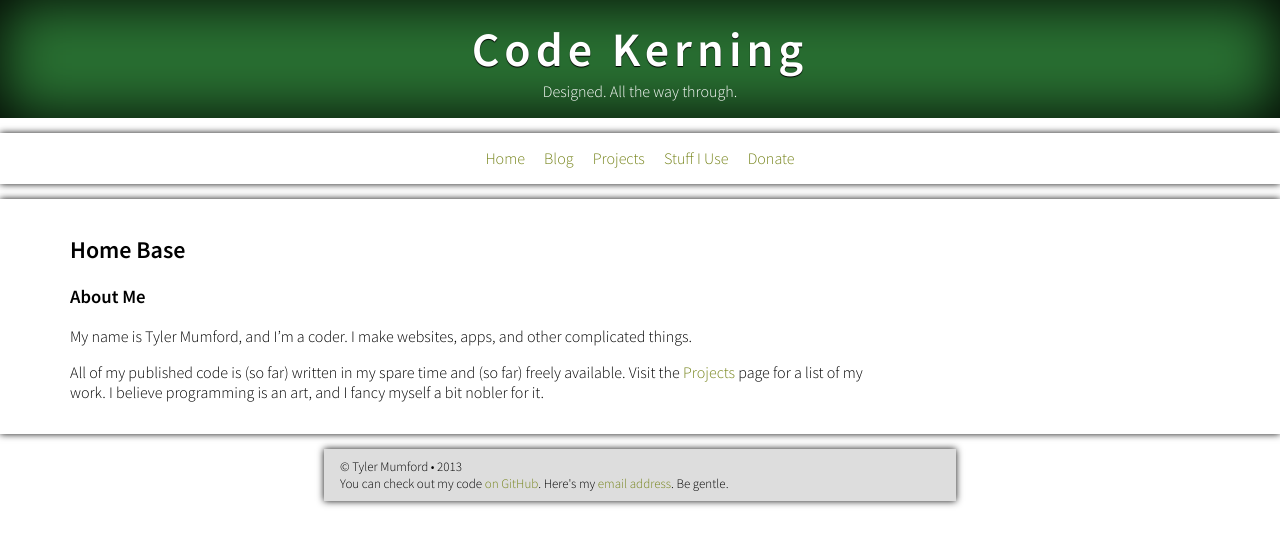
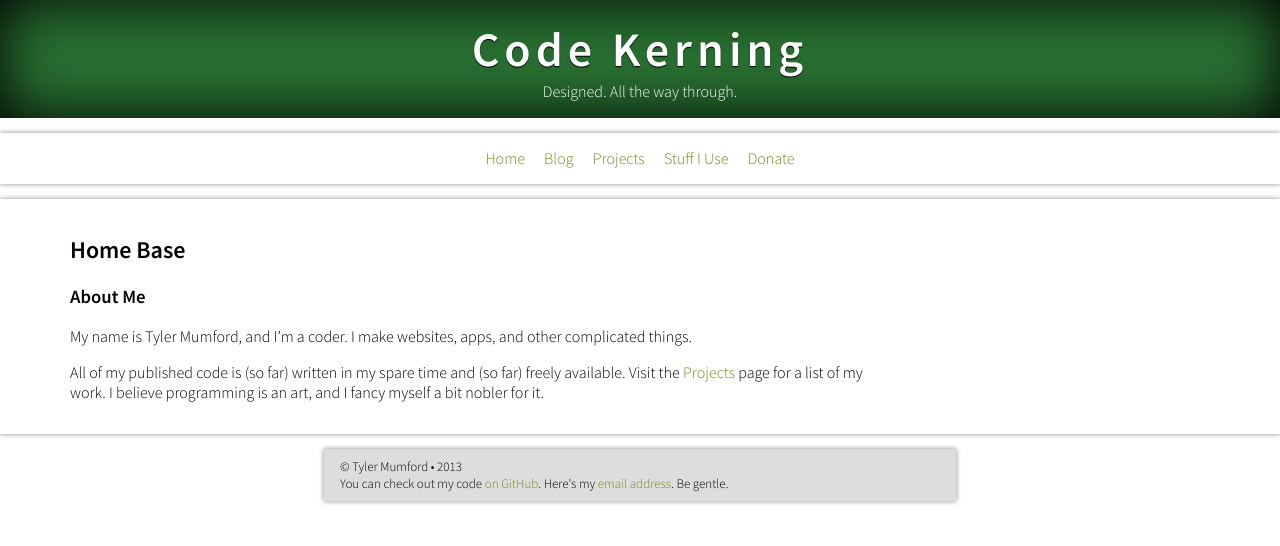
Before and after one commit to tylermumford/website-old, a Jekyll site: the page built from index.md, in a window 1280 px wide. Shown: the top 546 px of the page. Built offline with Jekyll 4.4.1, drawn with Linux system fonts in a browser that asks for light colours.

Commit message:
Lightened the border shadows.

```diff
--- a/css/global-style.css
+++ b/css/global-style.css
@@ -31,7 +31,7 @@ h1 > a, h1 > a:visited {
 }
 
 header, .main-navbar, article, footer {
-  box-shadow: 0 0 7px #111;
+  box-shadow: 0 0 5px #888;
 }
 
 header {
```
